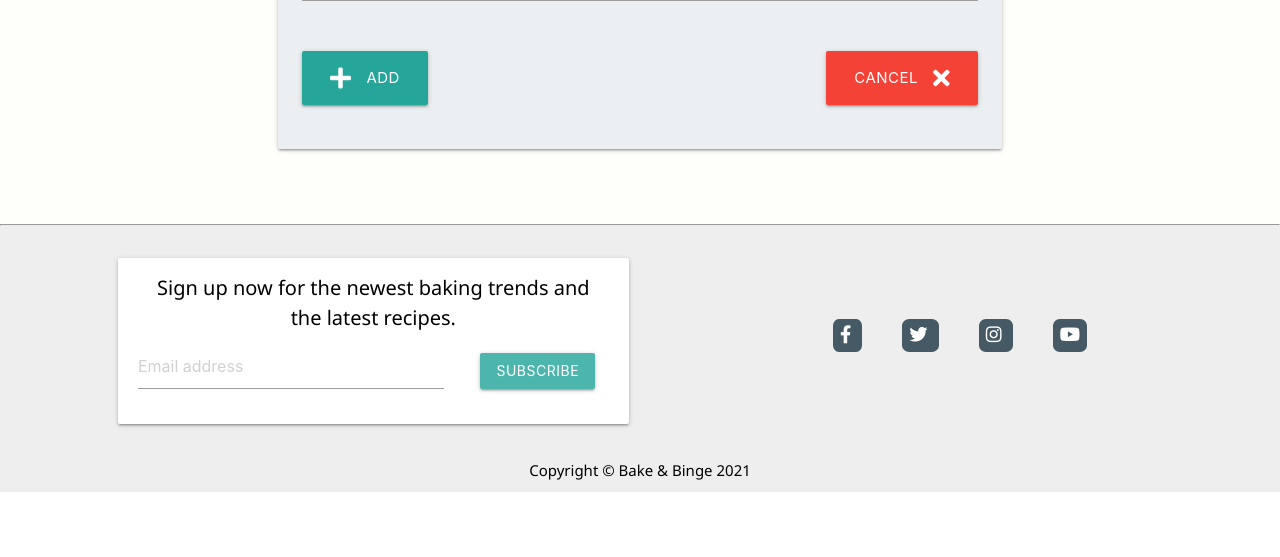
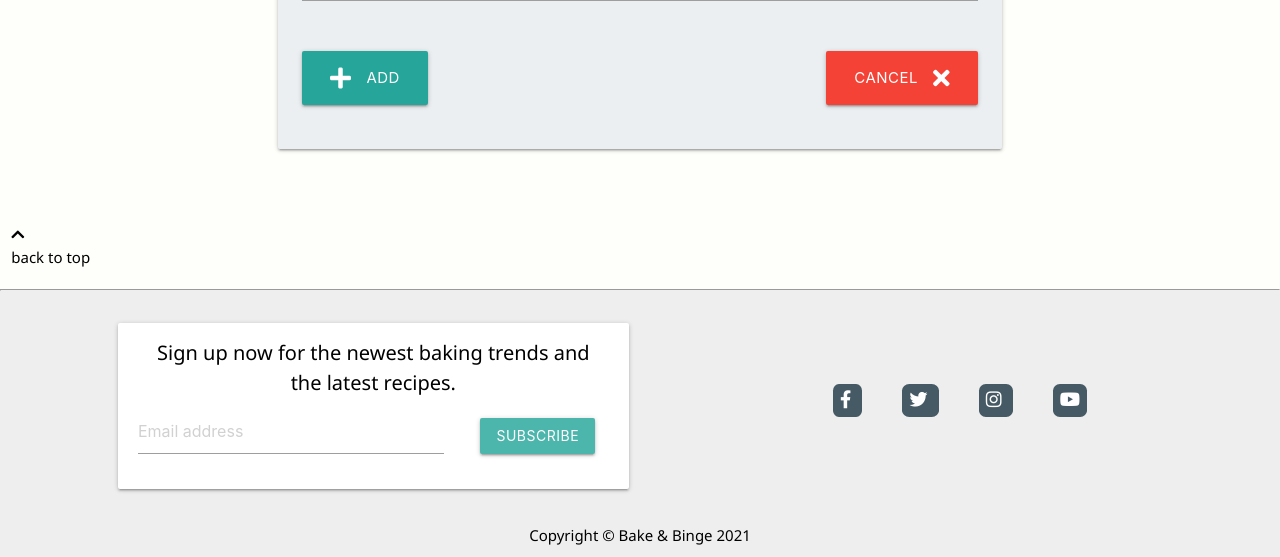
Before and after one commit to chizzletaz/BakeAndBinge, a Flask app: page /add_recipe in a window 1280 px wide. Shown: the part 1621-2178 px from the top of the page. Before the commit the page ends 2113 px from the top, so only its background shows below. Run offline with Flask 2, Linux system fonts and the light colour scheme; the visitor is signed in with stand-in values (Sample User, id 1); data that the repository does not hold is empty; some libraries are stand-ins or nearby versions.

Commit message:
Layout: add back to top button.

```diff
--- a/templates/base.html
+++ b/templates/base.html
@@ -21,7 +21,7 @@
 </head>
 
 <body class="main">
-    <header>
+    <header id="top">
         <!-- main navbar -->
         <nav class="white">
             <div class="nav-wrapper">
@@ -157,6 +157,13 @@
         {% endblock %}
     </main>
 
+    <div class="row">
+        <div class="col">
+            <a href="#top"><i class="fas fa-chevron-up"></i></a>
+            <p>back to top</p>
+        </div>
+    </div>
+
     <hr>
     <!-- footer -->
     <footer class="grey lighten-3">
```
